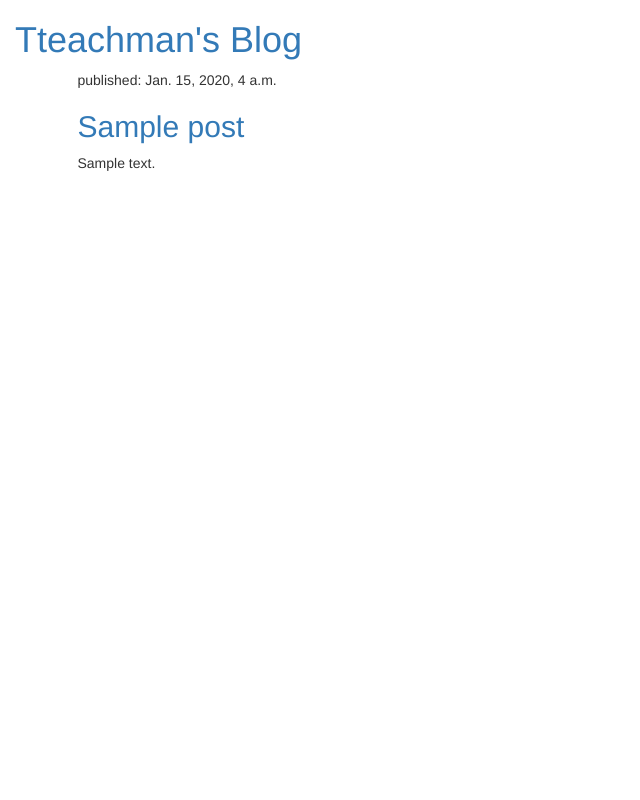
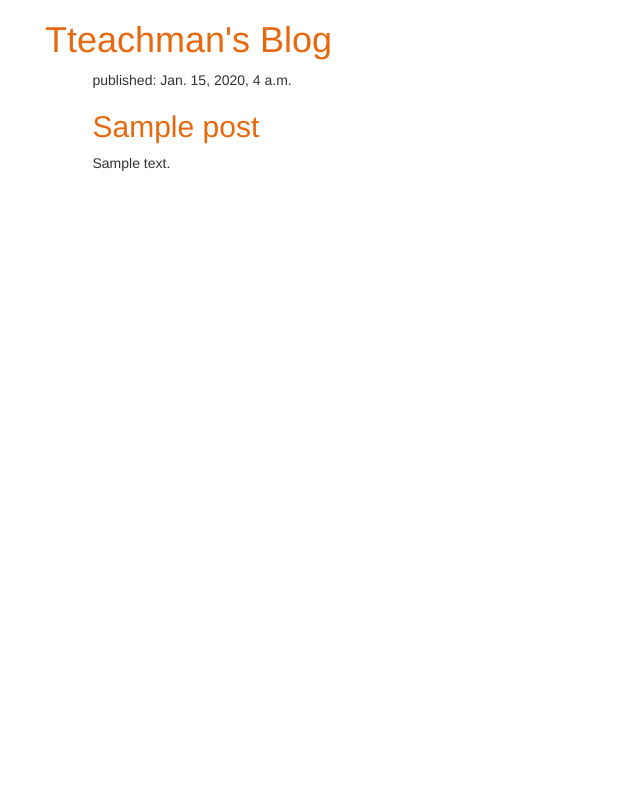
Before and after one commit to tteachman/ISQA4380, a Django app: page / in a window 1280 px wide. Shown: the whole page, without its empty margins (0-640 px from the left). Run offline with Django 3.2, Linux system fonts and the light colour scheme; tables that the repository leaves empty hold one stand-in row (values such as "Sample post"); some libraries are stand-ins or nearby versions.

Commit message:
CSS change4

```diff
--- a/blog/static/css/blog.css
+++ b/blog/static/css/blog.css
@@ -1,3 +1,6 @@
+h1 a, h2 a {
+    color: rgb(230, 105, 16);
+}
 body {
-    padding-left: 15px;
+    padding-left: 45px;
 }
```
